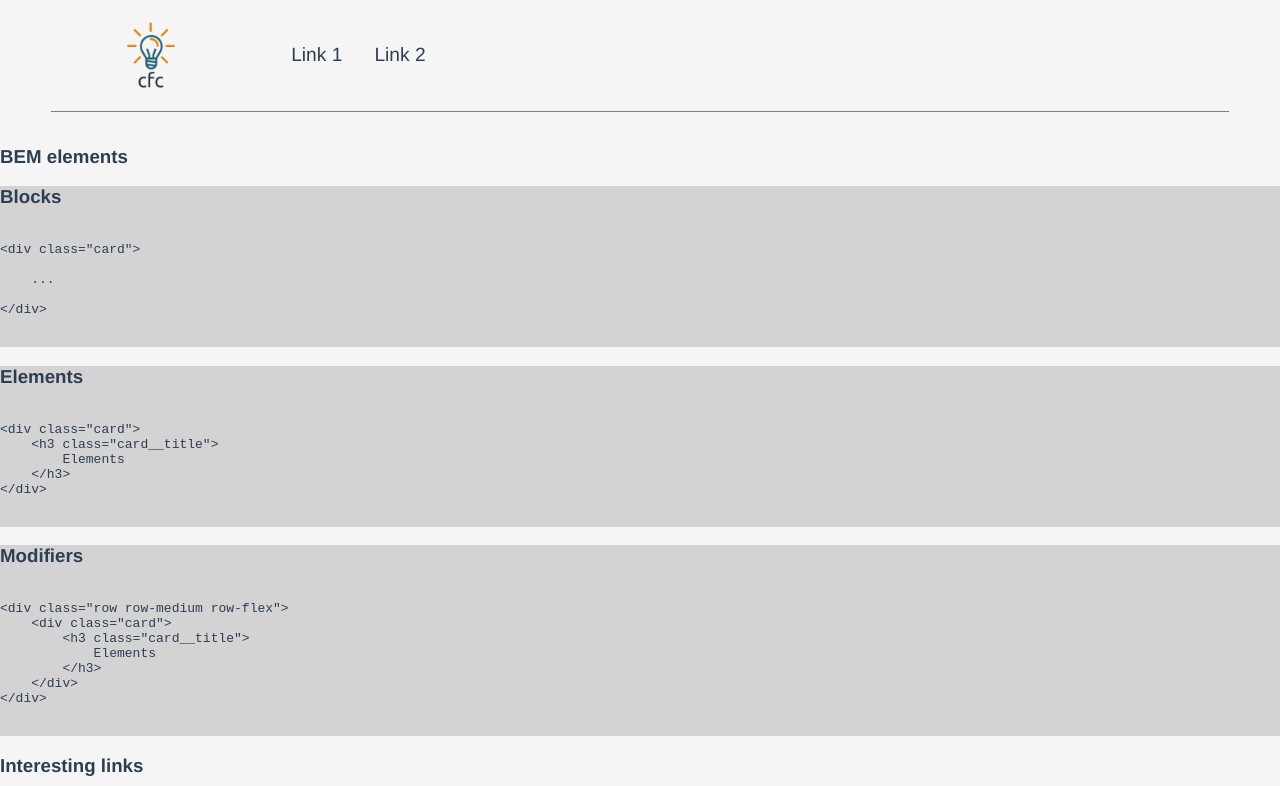
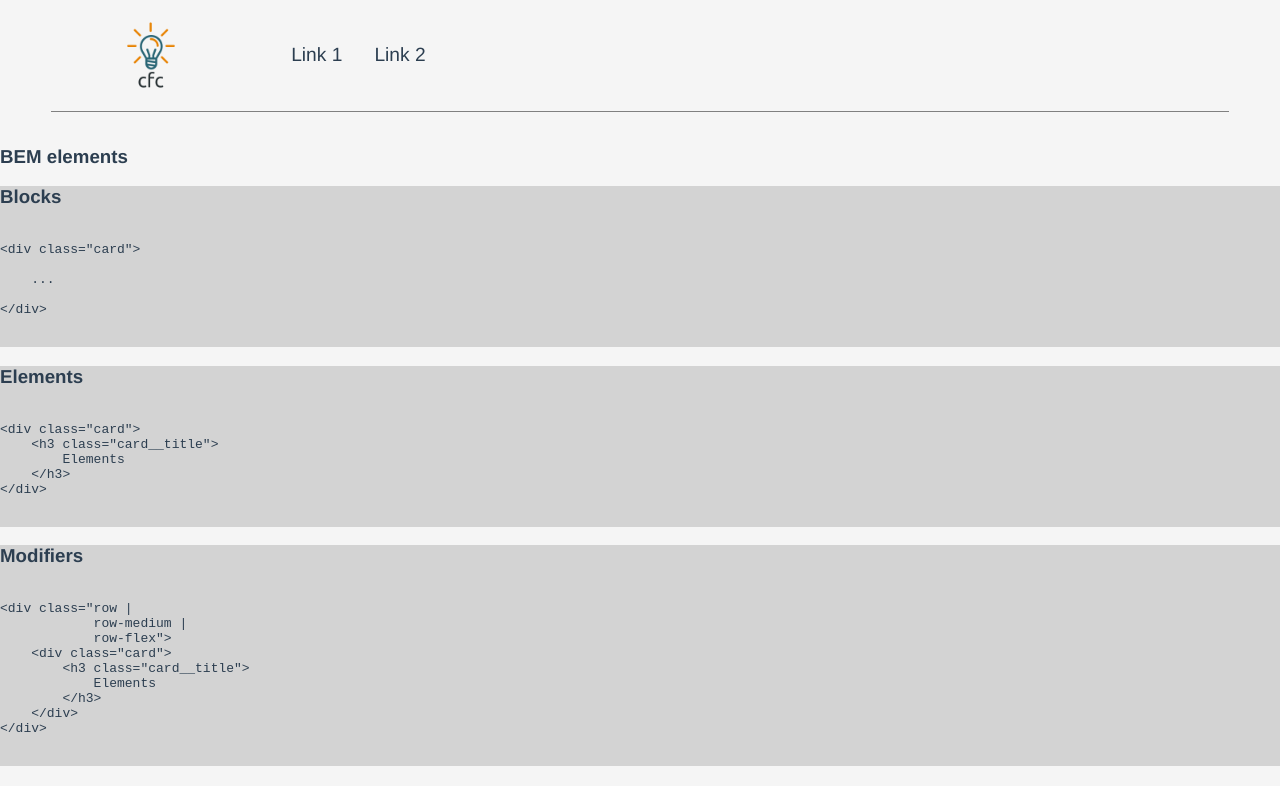
Before and after one commit to carlosfernandezcabrero/css-layouts, a Vue app in the folder bem-methodology/: page / in a window 1280 px wide. Shown: the top 786 px of the page. Built offline with nearby package versions, Linux system fonts and the light colour scheme.

Commit message:
The readability is improved

```diff
--- a/bem-methodology/src/App.vue
+++ b/bem-methodology/src/App.vue
@@ -33,7 +33,9 @@
             <h3 class="card__title">Modifiers</h3>
             <pre class="card__text">
             <code class="card__code">
-&lt;div class="row row-medium row-flex">
+&lt;div class="row |
+            row-medium |
+            row-flex">
     &lt;div class="card">
         &lt;h3 class="card__title">
             Elements
```
